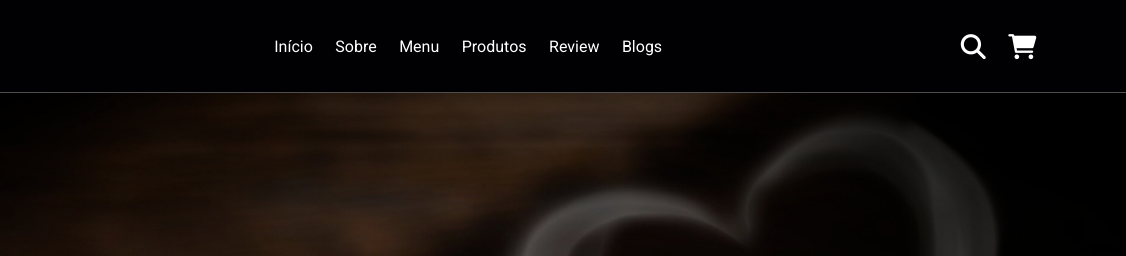
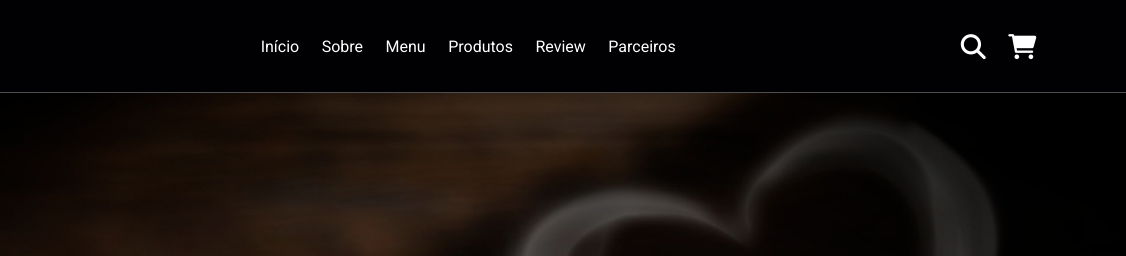
Before and after one commit to psyker23k/Projeto-Coffe-Break, a plain HTML site: page index.html in a window 1280 px wide. Shown: the top 256 px of the page, 154-1280 px from the left. Drawn offline with Linux system fonts and the light colour scheme; files whose address does not match are found by name.

Commit message:
Add files via upload

```diff
--- a/index.html
+++ b/index.html
@@ -5,6 +5,7 @@
     <meta http-equiv="X-UA-Compatible" content="IE=edge">
     <meta name="viewport" content="width=device-width, initial-scale=1.0">
     <title>Loja Coffe Break</title>
+    <link rel="icon" href="images/favicon.ico" type="image/x-icon" />
 
     <!--link da fonte-->
     <link rel="stylesheet" href="https://cdnjs.cloudflare.com/ajax/libs/font-awesome/6.2.0/css/all.min.css">
@@ -23,7 +24,7 @@
         <a href="#menu">Menu</a>
         <a href="#products">Produtos</a>
         <a href="#review">Review</a>
-        <a href="#blogs">Blogs</a>
+        <a href="#blogs">Parceiros</a>
     </nav>
     <div class="icons">
         <div class="fas fa-search" id="search-btn"></div>
@@ -323,7 +324,7 @@
 
 <section class="blogs" id="blogs">
 
-    <h1 class="heading"> Nossas <span>Parceiras</span> </h1>
+    <h1 class="heading"> Nossos <span>Parceiros</span> </h1>
 
     <div class="box-container">
 
@@ -388,7 +389,7 @@
         <a href="#">Nossos Produtos</a>
         <a href="#">Review</a>
         <a href="#">Contato</a>
-        <a href="#">Blogs</a>
+        <a href="#">Parceiros</a>
     </div>
 
     <div class="credit">Criado por <span>Maxwell Felipe</span> | todos os direitos reservados</div>
```
